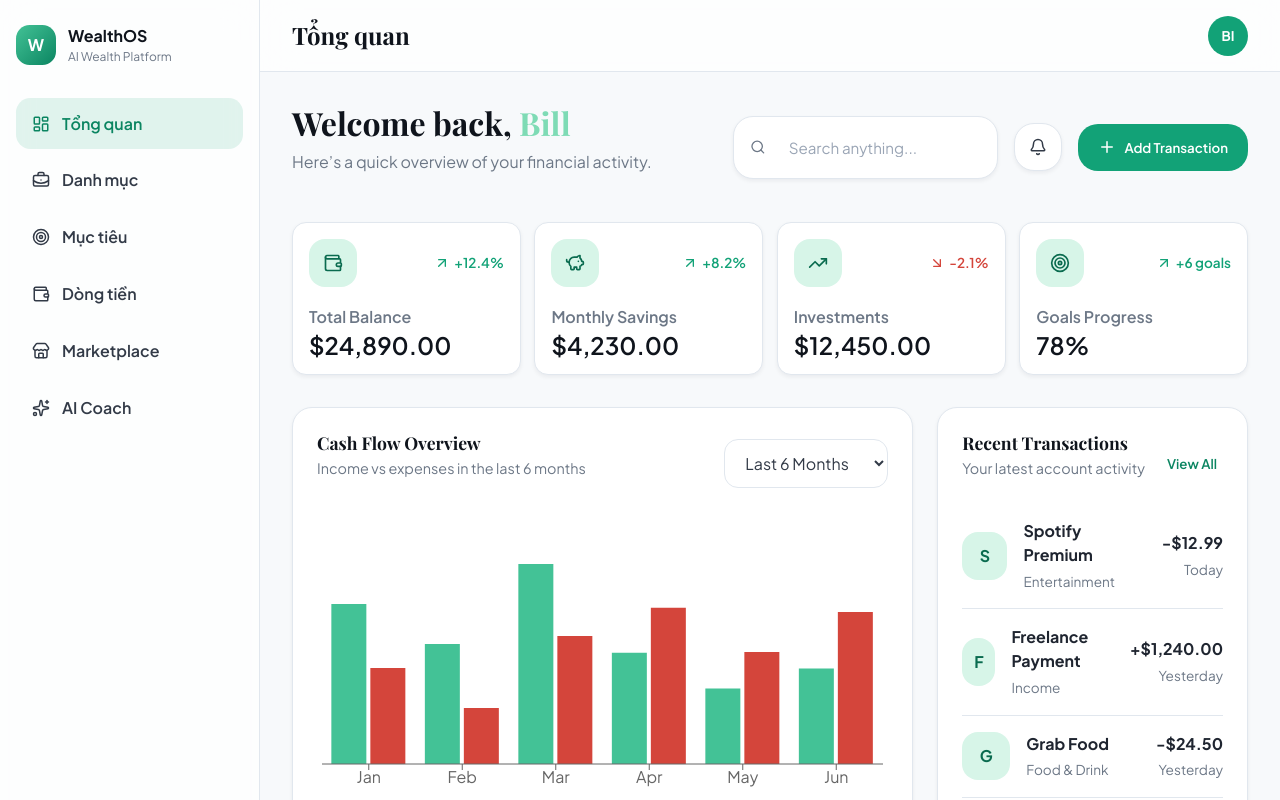
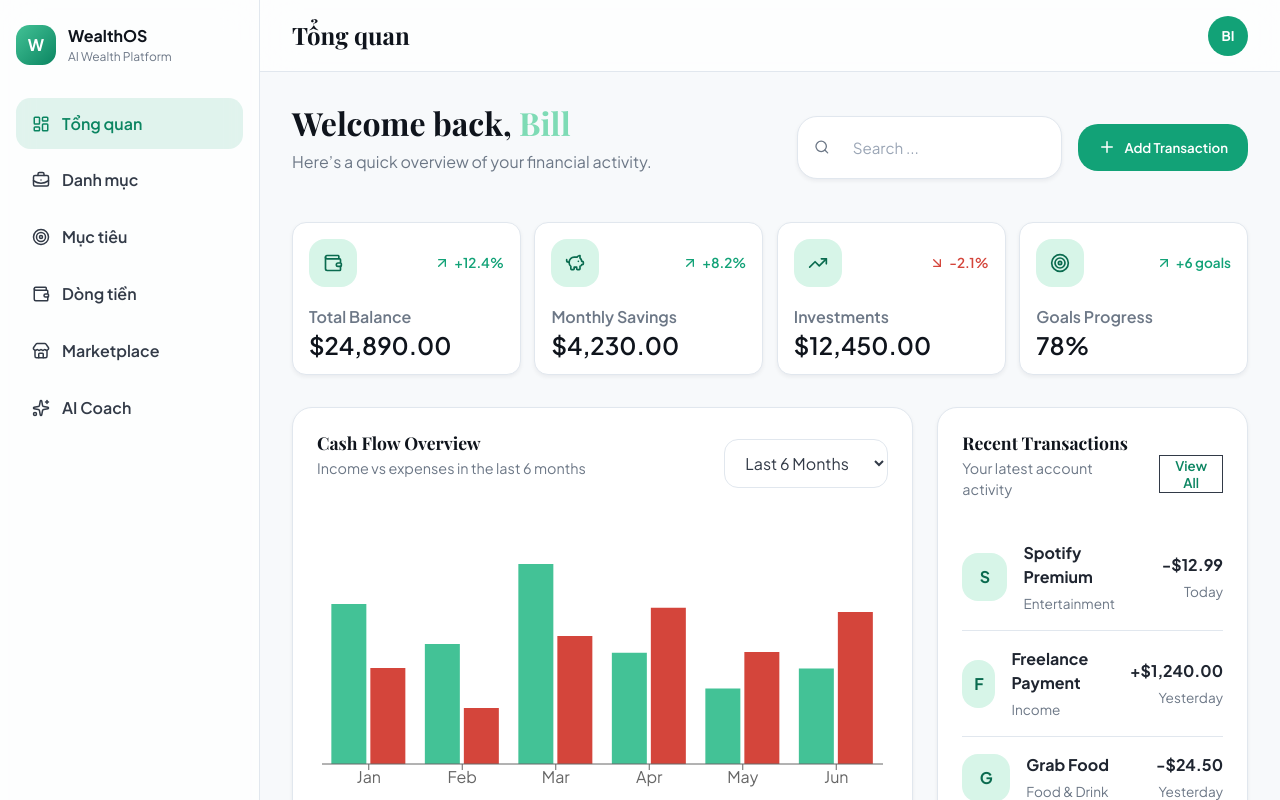
Before and after one commit to Th0ngpv/Capstone-Static-Frontend, a React (Vite) app: page /dashboard in a window 1280 px wide. Shown: the top 800 px of the page. Built offline with nearby package versions, Linux system fonts and the light colour scheme.

Commit message:
remove(dashboard): remove the notification button

```diff
--- a/src/pages/dashboard/DashboardPage.css
+++ b/src/pages/dashboard/DashboardPage.css
@@ -62,31 +62,6 @@
 
 .dashboard-search input::placeholder {
   color: var(--ink-400);
-}
-
-.dashboard-icon-btn,
-.dashboard-primary-btn,
-.dashboard-text-btn {
-  border: none;
-  cursor: pointer;
-  transition: 0.2s ease;
-}
-
-.dashboard-icon-btn {
-  display: flex;
-  align-items: center;
-  justify-content: center;
-  width: 48px;
-  height: 48px;
-  border-radius: var(--r-xl);
-  background: var(--surface);
-  color: var(--ink-700);
-  border: 1px solid var(--border);
-  box-shadow: var(--shadow-sm);
-}
-
-.dashboard-icon-btn:hover {
-  background: var(--ink-100);
 }
 
 .dashboard-primary-btn {
--- a/src/pages/dashboard/DashboardPage.tsx
+++ b/src/pages/dashboard/DashboardPage.tsx
@@ -6,7 +6,6 @@ import {
   PiggyBank,
   TrendingUp,
   Target,
-  Bell,
   Search,
   Plus,
 } from 'lucide-react';
@@ -149,12 +148,8 @@ export default function DashboardPage() {
         <div className="dashboard-header__actions">
           <div className="dashboard-search">
             <Search size={18} />
-            <input type="text" placeholder="Search anything..." />
+            <input type="text" placeholder="Search ..." />
           </div>
-
-          <button className="dashboard-icon-btn">
-            <Bell size={18} />
-          </button>
 
           <button className="dashboard-primary-btn">
             <Plus size={18} />
```
